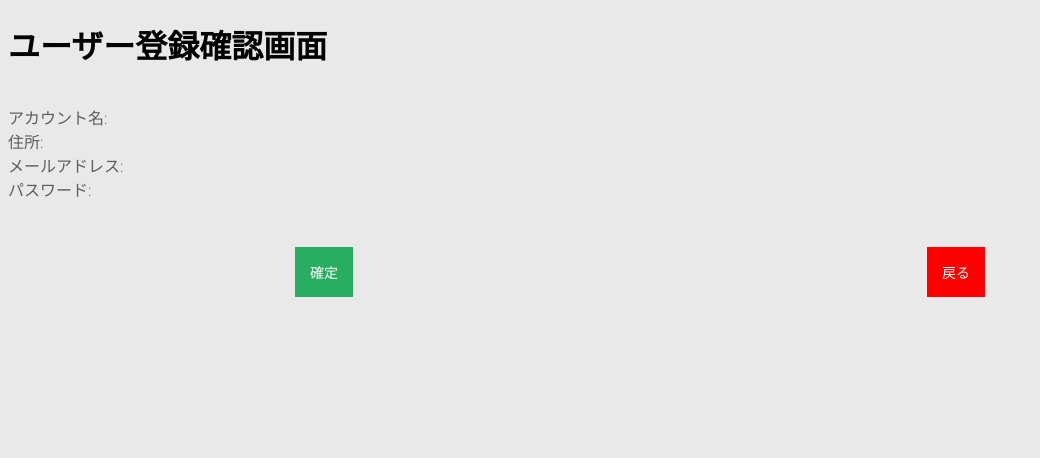
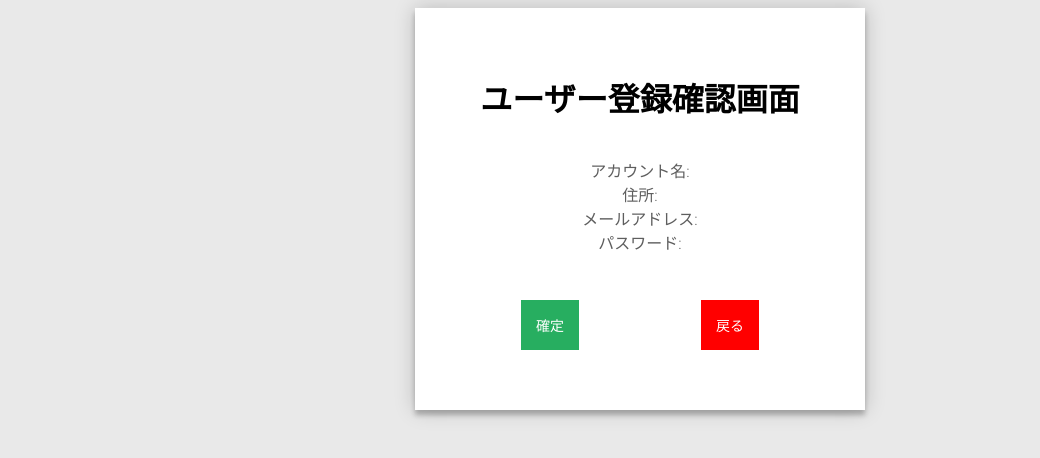
Before and after one commit to Rui0827/teamC, a PHP site: page /usertorokukakunin.php in a window 1280 px wide. Shown: the top 458 px of the page, without its empty margins (0-1040 px from the left). Run offline with PHP 8.4, Linux system fonts and the light colour scheme; data that the repository does not hold is empty.

Commit message:
Update usertorokukakunin.php

```diff
--- a/system/usertorokukakunin.php
+++ b/system/usertorokukakunin.php
@@ -11,6 +11,8 @@
 </head>
 
 <body>
+    <div class="login-kakunin">
+        <div class="nyuryoku-kakunin">
             <header>
                 <h1>ユーザー登録確認画面</h1>
             </header>
@@ -40,7 +42,7 @@
                     echo 'パスワード:', $_POST['password'];
                     echo '</div>';
                 } else {
-            echo 'アカウント名がすでに使用されていますので、変更してください。';
+                    echo '<p>アカウント名がすでに使用されていますので、変更してください。</p>';
                 }
                 ?>
                 <div class="wrapper">
@@ -55,6 +57,7 @@
                 </form>
             </div>
         </div>
+    </div>
 
 
 
```
Lines whose indentation alone changed are shown as unchanged.
